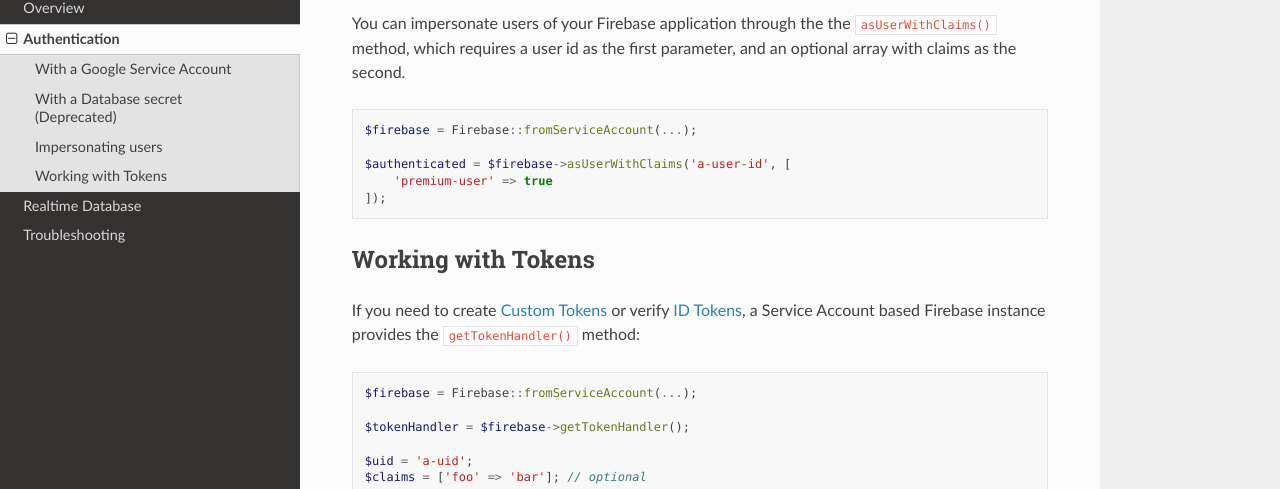
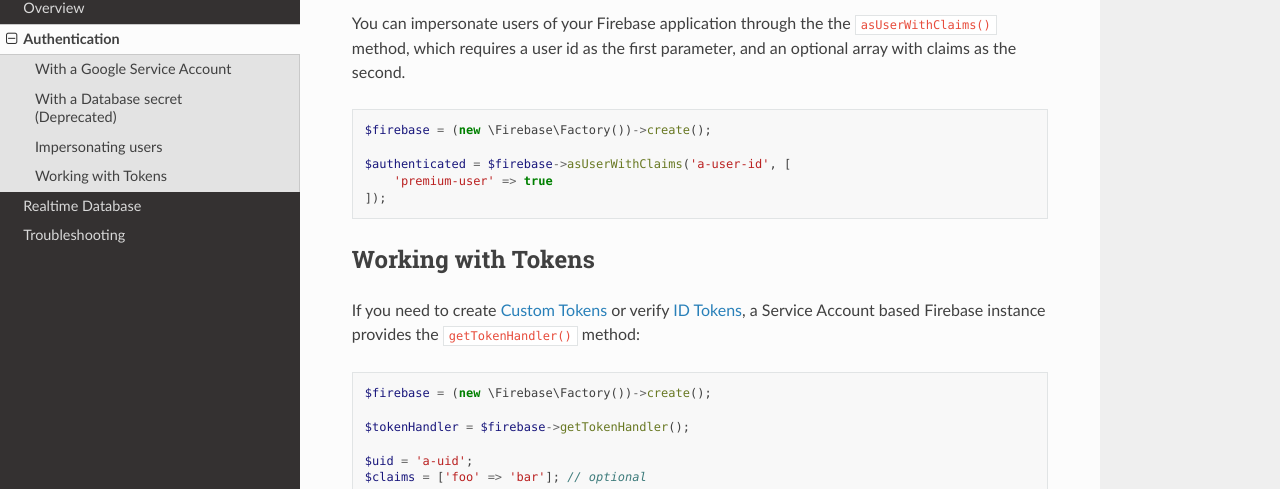
Before and after one commit to kreait/firebase-php, a Sphinx documentation site: the page built from docs/authentication.rst, in a window 1280 px wide and 900 px high, scrolled down 1420 px. Shown: the part 137-626 px from the top of the window. Built offline with Sphinx 7.4.7 and the Read the Docs theme 2.0.0, drawn with Linux system fonts in a browser that asks for light colours.

Commit message:
Replace deprecated method usages

```diff
--- a/docs/authentication.rst
+++ b/docs/authentication.rst
@@ -82,7 +82,7 @@
 
 .. code-block:: php
 
-    $firebase = Firebase::fromServiceAccount(...);
+    $firebase = (new \Firebase\Factory())->create();
 
     $authenticated = $firebase->asUserWithClaims('a-user-id', [
         'premium-user' => true
@@ -98,7 +98,7 @@
 
 .. code-block:: php
 
-    $firebase = Firebase::fromServiceAccount(...);
+    $firebase = (new \Firebase\Factory())->create();
 
     $tokenHandler = $firebase->getTokenHandler();
 
--- a/docs/realtime-database.rst
+++ b/docs/realtime-database.rst
@@ -7,7 +7,7 @@
 
 .. code-block:: php
 
-    $firebase = Firebase::fromServiceAccount(...);
+    $firebase = (new \Firebase\Factory())->create();
     $database = $firebase->getDatabase();
 
 
```
